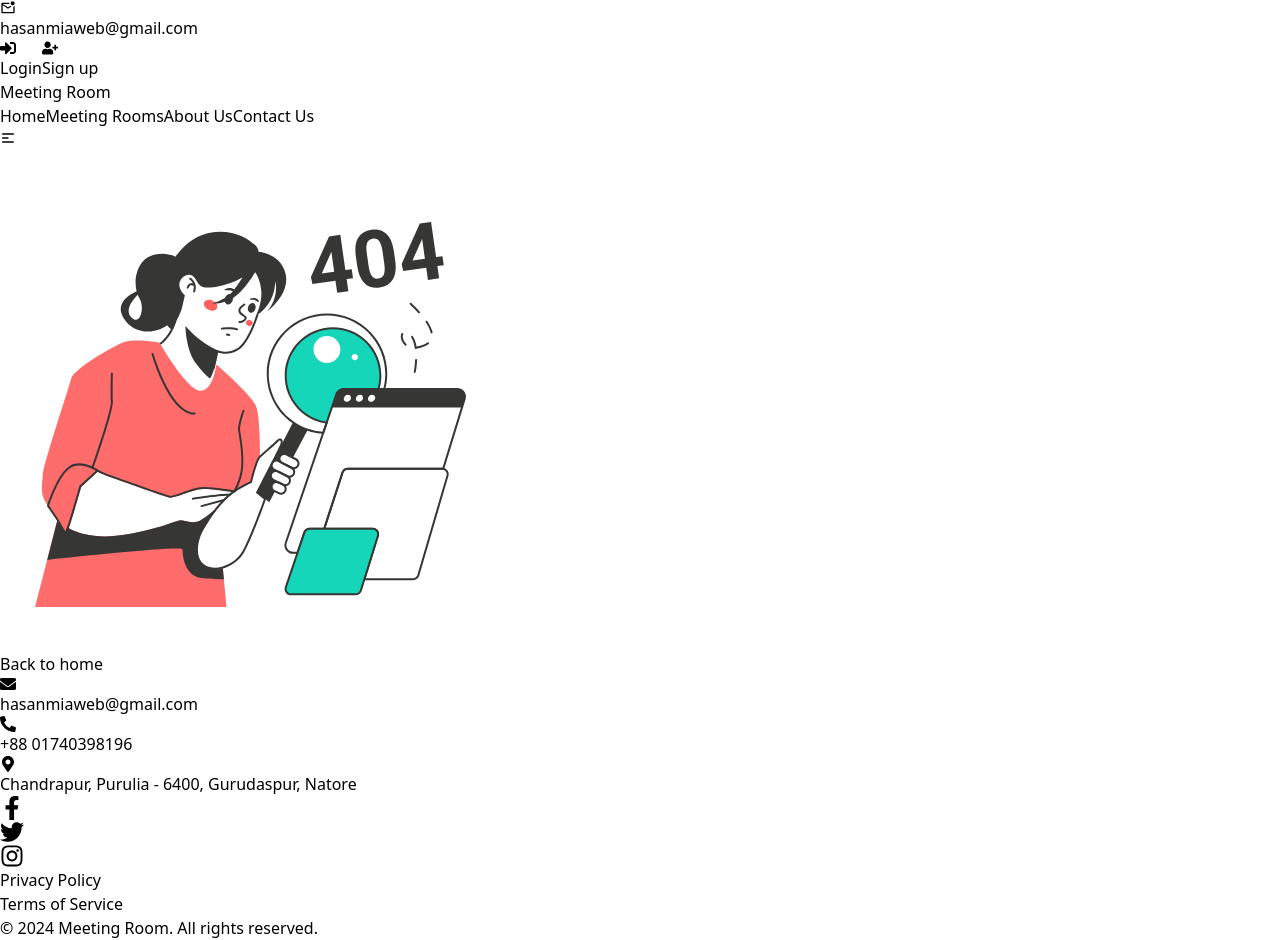
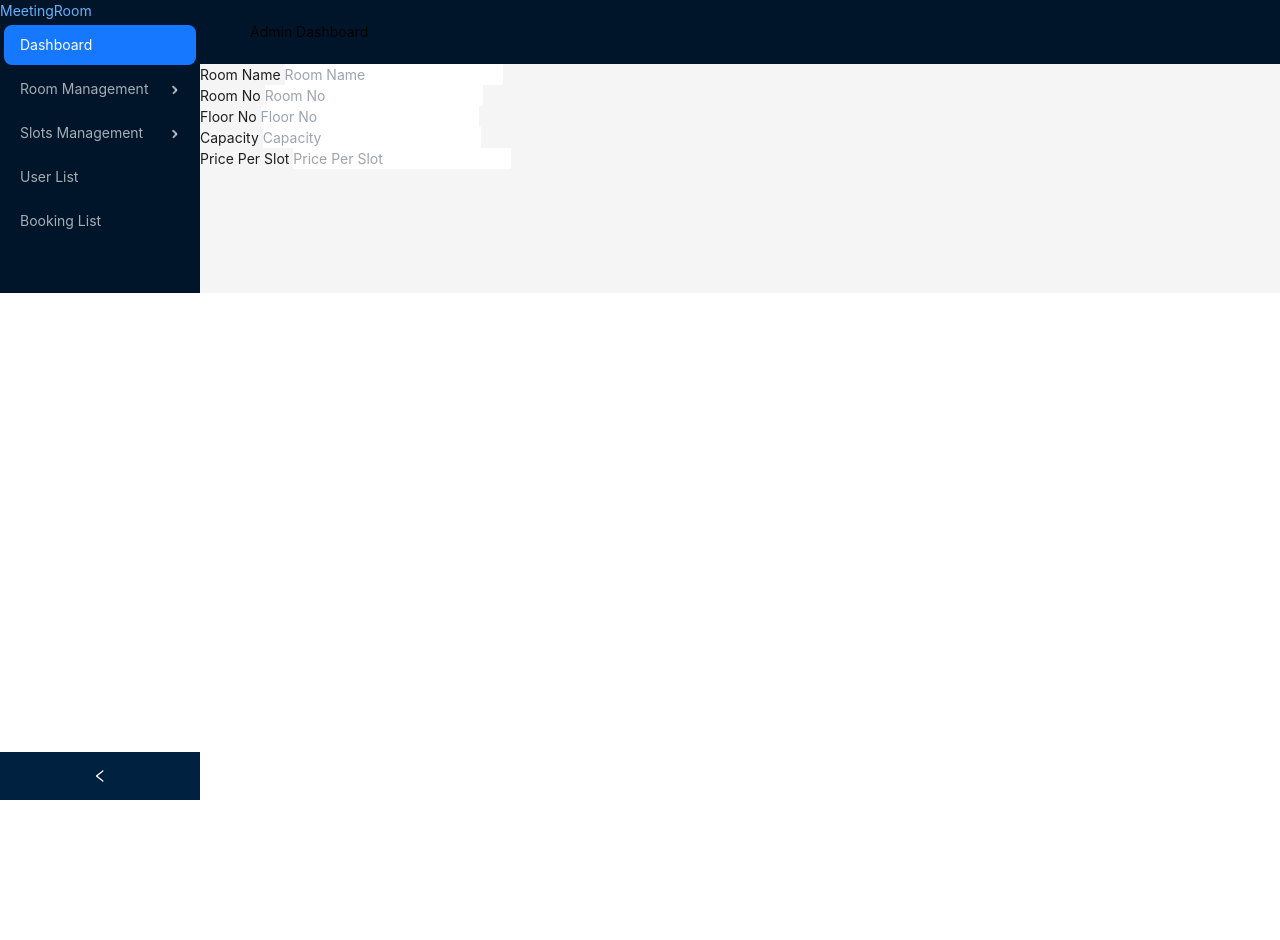
Before and after one commit to devhasanmia/meeting-room, a React (Vite) app: page /admin/dashboard/create-slots in a window 1280 px wide. After the commit the page ends 800 px from the top, so only its background shows below. Built offline with nearby package versions, Linux system fonts and the light colour scheme.

Commit message:
room image optional work Perfectly

```diff
--- a/src/components/layout/AdminLayout.tsx
+++ b/src/components/layout/AdminLayout.tsx
@@ -31,11 +31,11 @@ const items = [
     children: [
       {
         key: "create-slot",
-        label: "Create Slot",
+        label: <NavLink to={"/admin/dashboard/create-slots"}>Create Slots</NavLink>,
       },
       {
         key: "slots-list",
-        label: "Slots List",
+        label: <NavLink to={"/admin/dashboard/slots-list"}>Slots List</NavLink>,
       },
     ],
   },
--- a/src/components/ui/Input.tsx
+++ b/src/components/ui/Input.tsx
@@ -10,7 +10,7 @@ type InputProps<T extends FieldValues> = {
   name: keyof T;
   placeholder?: string;
   required?: boolean;
-  register: UseFormRegisterReturn;
+  register?: UseFormRegisterReturn;
   errors?: FieldErrors<T>;
   value?: string,
   onChange?: (() => void) | undefined
--- a/src/pages/admin/CreateRoom.tsx
+++ b/src/pages/admin/CreateRoom.tsx
@@ -7,7 +7,6 @@ import { roomCreateValidation } from "../../schemas/validation";
 import { TRoomProps } from "../../types/rooms.type";
 import { useCreateRoomMutation } from "../../redux/features/room/roomApi";
 import { toast } from "sonner";
-import { FiUpload } from "react-icons/fi";
 
 const CreateRoom = () => {
   const {
@@ -21,7 +20,7 @@ const CreateRoom = () => {
 
   const [amenities, setAmenities] = useState<string[]>([]);
   const [amenityInput, setAmenityInput] = useState("");
-  const [createRoom] = useCreateRoomMutation();
+  const [createRoom, { isLoading }] = useCreateRoomMutation();
   const [file, setFile] = useState<File | null>(null);
 
   const onSubmit = async (data: TRoomProps) => {
@@ -57,12 +56,7 @@ const CreateRoom = () => {
     if (e.target.files.length > 0) {
       const selectedFile = e.target.files[0];
       setFile(selectedFile);
-      console.log("File Path:", selectedFile);
     }
-  };
-
-  const handleRemoveFile = () => {
-    setFile(null);
   };
 
   return (
@@ -127,50 +121,34 @@ const CreateRoom = () => {
                 Add
               </button>
             </div>
-
-            {/* File Upload Section */}
             <div className="flex flex-col items-center justify-center w-full mt-4">
               <label
                 htmlFor="image-upload"
-                className={`flex flex-col items-center p-4 ${
-                  file
-                    ? "bg-gray-200 border-gray-300 cursor-default"
-                    : "bg-green-50 border-green-400 hover:bg-green-100"
-                } border border-dashed rounded-lg transition-colors`}
+                className="bg-blue-500 text-white font-semibold py-2 px-4 rounded-lg cursor-pointer hover:bg-blue-600 transition duration-300 ease-in-out"
               >
-                <FiUpload
-                  className={`w-10 h-10 ${
-                    file ? "text-gray-400" : "text-green-400"
-                  } mb-2 p-1`}
-                />
-                <span
-                  className={`text-sm font-medium ${
-                    file ? "text-gray-500" : "text-green-600"
-                  }`}
-                >
-                  {file
-                    ? "File Uploaded: " + file.name
-                    : "Click to upload Image"}
-                </span>
-                <input
-                  id="image-upload"
-                  type="file"
-                  className="hidden"
-                  onChange={handleFileChange}
-                />
+                Upload Image
               </label>
+              <input
+                id="image-upload"
+                type="file"
+                className="hidden"
+                onChange={handleFileChange}
+              />
+
               {file && (
-                <button
-                  type="button"
-                  onClick={handleRemoveFile}
-                  className="mt-2 px-4 py-2 text-red-500 border border-red-500 rounded-md hover:bg-red-500 hover:text-white transition"
-                >
-                  Change File
-                </button>
+                <div className="mt-4 text-center">
+                  <p className="text-gray-700">File Uploaded: {file.name}</p>
+                  {file.type.startsWith("image/") && (
+                    <img
+                      src={URL.createObjectURL(file)}
+                      alt="Preview"
+                      className="mt-2 w-100 object-cover rounded-lg border"
+                    />
+                  )}
+                </div>
               )}
             </div>
           </div>
-          {/* Display Added Amenities */}
           {amenities.length > 0 && (
             <div className="col-span-3 mt-4 mb-3">
               <h4 className="font-semibold mb-2">Amenities:</h4>
@@ -197,7 +175,11 @@ const CreateRoom = () => {
               </ul>
             </div>
           )}
-          <CustomButton text="Create New Room" type="submit" />
+          <CustomButton
+            text={isLoading ? "Loading" : "Create Room"}
+            type="submit"
+            disabled={isLoading}
+          />
         </form>
       </div>
     </div>
--- /dev/null
+++ b/src/pages/admin/CreateSlots.tsx
@@ -0,0 +1,59 @@
+import Input from "../../components/ui/Input";
+
+const CreateSlots = () => {
+  return (
+    <div>
+      <div className="bg-gray-100 flex items-center justify-center">
+        <div className="bg-white p-8 rounded-lg shadow-lg w-full max-w-4xl">
+          <form >
+          {/* <form onSubmit={handleSubmit(onSubmit)}> */}
+            <div className="grid grid-cols-1 md:grid-cols-3 gap-6">
+              <Input
+                label="Room Name"
+                name="name"
+                placeholder="Room Name"
+                type="text"
+                // register={register("name")}
+                // errors={errors}
+              />
+              <Input
+                label="Room No"
+                name="roomNo"
+                placeholder="Room No"
+                type="number"
+                // register={register("roomNo", { valueAsNumber: true })}
+                // errors={errors}
+              />
+              <Input
+                label="Floor No"
+                name="floorNo"
+                placeholder="Floor No"
+                type="number"
+                // register={register("floorNo", { valueAsNumber: true })}
+                // errors={errors}
+              />
+              <Input
+                label="Capacity"
+                name="capacity"
+                placeholder="Capacity"
+                type="number"
+                // register={register("capacity", { valueAsNumber: true })}
+                // errors={errors}
+              />
+              <Input
+                label="Price Per Slot"
+                name="pricePerSlot"
+                placeholder="Price Per Slot"
+                type="number"
+                // register={register("pricePerSlot", { valueAsNumber: true })}
+                // errors={errors}
+              />
+            </div>
+          </form>
+        </div>
+      </div>
+    </div>
+  );
+};
+
+export default CreateSlots;
--- /dev/null
+++ b/src/pages/admin/SlotsList.tsx
@@ -0,0 +1,8 @@
+
+const SlotsList = () => {
+  return (
+    <div>Slots-list</div>
+  )
+}
+
+export default SlotsList
--- a/src/pages/admin/UserList.tsx
+++ b/src/pages/admin/UserList.tsx
@@ -1,4 +1,4 @@
-import { Button, Table } from "antd";
+import { Button, Divider, Table } from "antd";
 import {
   useDeleteUserMutation,
   useGetAllUserQuery,
@@ -64,15 +64,12 @@ const UserList = () => {
       key: "action",
       render: (_: any, record: any) => (
         <div className="flex gap-2">
-          <Button type="primary" disabled={record.role === "user"}>
-            User
-          </Button>
           <Button
             onClick={() => changeRole(record._id, "admin")}
             className="bg-emerald-400 hover:bg-emerald-600 text-white"
             disabled={record.role === "admin"}
           >
-            Admin
+            Make a Admin
           </Button>
           <Button
             onClick={() => handleDelete(record._id)}
@@ -89,6 +86,7 @@ const UserList = () => {
 
   return (
     <div>
+        <Divider>Only User List</Divider>
       <Table columns={columns} dataSource={users.data} />
     </div>
   );
```
Also changed, not shown: src/routes/router.tsx (+10 -0 lines).
